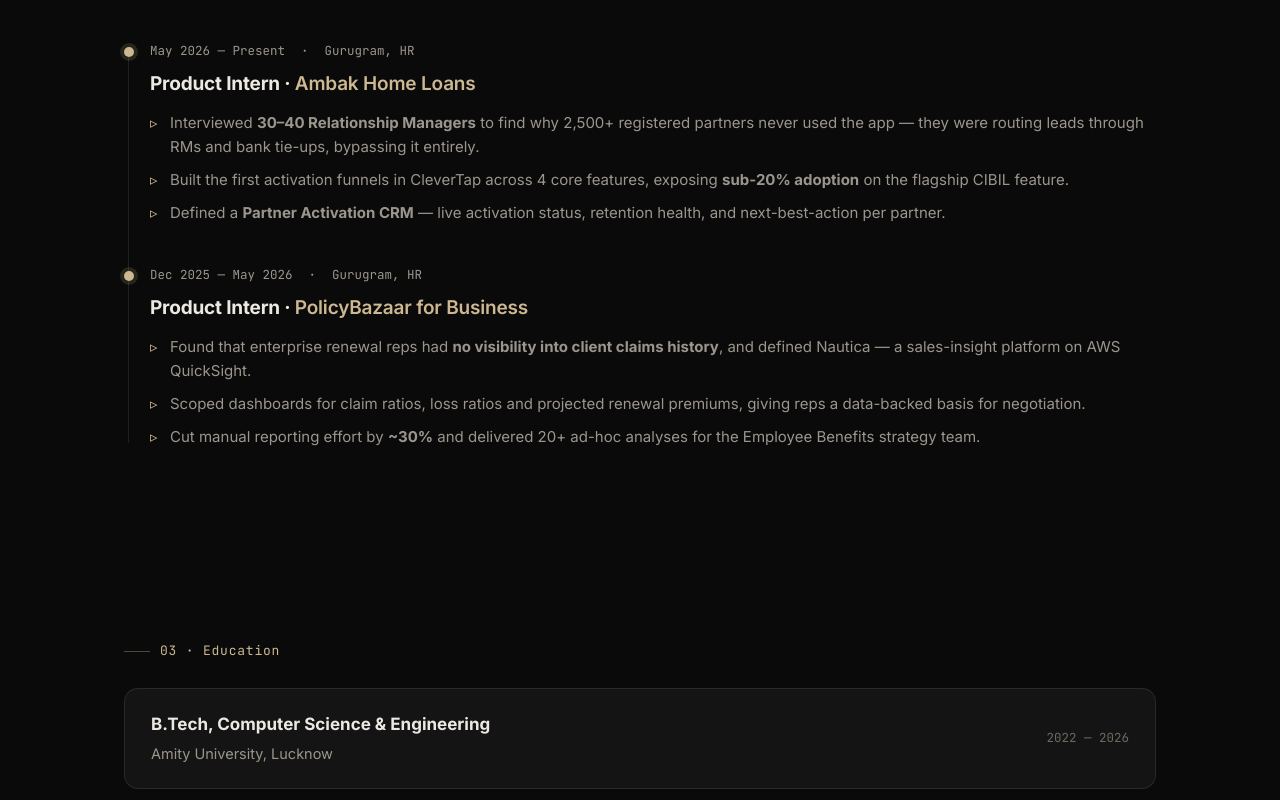
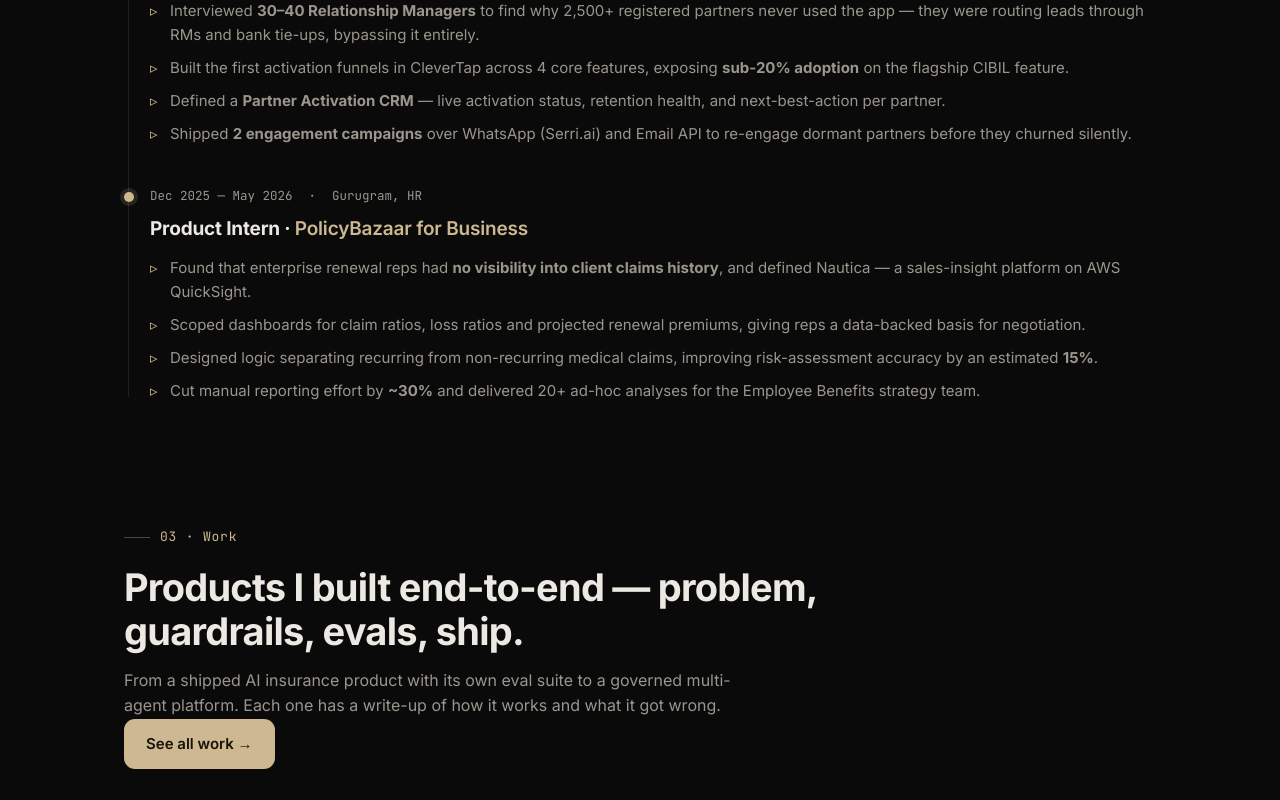
Before and after one commit to dhairya1411/dhairya-portfolio, a Next.js app: page / in a window 1280 px wide. Shown: the part 1600-2400 px from the top of the page. Built offline with nearby package versions, Linux system fonts and the light colour scheme.

Commit message:
refactor: tighten spacing, drop education section, restore internship detail

```diff
--- a/src/app/globals.css
+++ b/src/app/globals.css
@@ -34,7 +34,7 @@
 .mono{font-family:'JetBrains Mono',monospace}
 .accent{color:var(--accent)}
 .container{max-width:var(--maxw);margin:0 auto;padding:0 24px}
-section{padding:96px 0;position:relative}
+section{padding:62px 0;position:relative}
 .eyebrow{
   font-family:'JetBrains Mono',monospace;font-size:13px;letter-spacing:.06em;
   color:var(--accent);text-transform:none;margin-bottom:18px;display:flex;align-items:center;gap:10px;
@@ -123,7 +123,7 @@
 .tk-key{color:#c08fe0}.tk-var{color:#7fb4e6}.tk-str{color:var(--accent)}.tk-fn{color:#e6c07b}.tk-com{color:var(--faint)}
 
 /* EXPERIENCE timeline */
-.timeline{margin-top:44px;position:relative;padding-left:26px}
+.timeline{margin-top:34px;position:relative;padding-left:26px}
 .timeline::before{content:"";position:absolute;left:4px;top:6px;bottom:6px;width:1px;background:var(--border)}
 .tl-item{position:relative;padding-bottom:40px}
 .tl-item:last-child{padding-bottom:0}
@@ -200,7 +200,7 @@
 .proj .cs-stack{margin-top:0}
 
 /* CONTACT */
-.contact{text-align:center;padding:110px 0}
+.contact{text-align:center;padding:84px 0}
 .contact h2{font-size:clamp(30px,5vw,48px);font-weight:800;letter-spacing:-0.03em;margin-bottom:16px}
 .contact p{color:var(--muted);max-width:520px;margin:0 auto 32px;font-size:17px}
 .contact-links{display:flex;gap:14px;justify-content:center;flex-wrap:wrap}
--- a/src/app/page.js
+++ b/src/app/page.js
@@ -136,6 +136,11 @@
                     Defined a <strong>Partner Activation CRM</strong> — live activation
                     status, retention health, and next-best-action per partner.
                   </li>
+                  <li>
+                    Shipped <strong>2 engagement campaigns</strong> over WhatsApp
+                    (Serri.ai) and Email API to re-engage dormant partners before they
+                    churned silently.
+                  </li>
                 </ul>
               </div>
               <div className="tl-item">
@@ -159,6 +164,11 @@
                     premiums, giving reps a data-backed basis for negotiation.
                   </li>
                   <li>
+                    Designed logic separating recurring from non-recurring medical
+                    claims, improving risk-assessment accuracy by an estimated{" "}
+                    <strong>15%</strong>.
+                  </li>
+                  <li>
                     Cut manual reporting effort by <strong>~30%</strong> and delivered 20+
                     ad-hoc analyses for the Employee Benefits strategy team.
                   </li>
@@ -168,24 +178,10 @@
           </div>
         </section>
 
-        {/* EDUCATION */}
-        <section id="education">
-          <div className="container">
-            <div className="eyebrow mono">03 · Education</div>
-            <div className="edu">
-              <div>
-                <h3>B.Tech, Computer Science &amp; Engineering</h3>
-                <p>Amity University, Lucknow</p>
-              </div>
-              <span className="edu-year mono">2022 — 2026</span>
-            </div>
-          </div>
-        </section>
-
         {/* WORK TEASER */}
         <section id="work-teaser">
           <div className="container">
-            <div className="eyebrow mono">04 · Work</div>
+            <div className="eyebrow mono">03 · Work</div>
             <h2 className="section-title">
               Products I built end-to-end — problem, guardrails, evals, ship.
             </h2>
@@ -204,7 +200,7 @@
         <section id="contact" className="contact">
           <div className="container">
             <div className="eyebrow mono" style={{ justifyContent: "center" }}>
-              05 · Contact
+              04 · Contact
             </div>
             <h2>Let&apos;s build something users actually adopt.</h2>
             <p>
```
